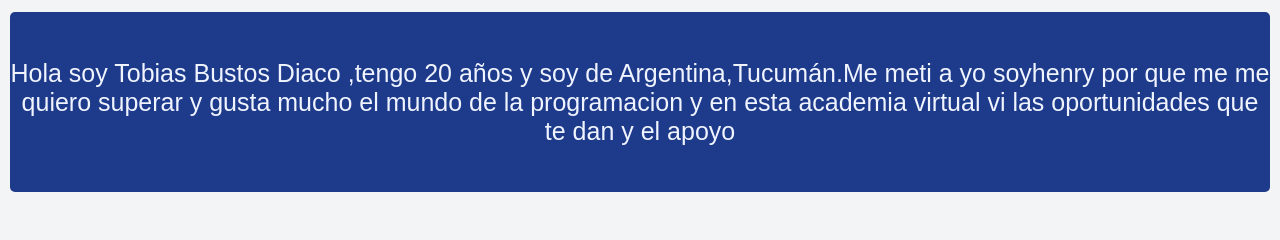
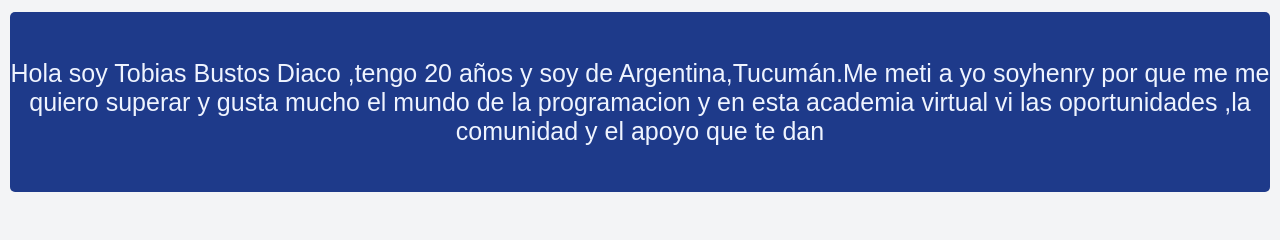
Before and after one commit to BDtobio/MODULO1, a website: page index.html in a window 1280 px wide. Shown: the part 110-350 px from the top of the page. Drawn offline with Linux system fonts and the light colour scheme.

Commit message:
primer commit

```diff
--- a/index.html
+++ b/index.html
@@ -22,7 +22,7 @@
 
 <div class="profile_container">
     <p class="profile_presentation">
-        Hola soy Tobias Bustos Diaco ,tengo 20 años y soy de Argentina,Tucumán.Me meti a yo soyhenry por que me me quiero superar y gusta mucho el mundo de la programacion y en esta academia virtual vi las oportunidades que te dan y el apoyo
+        Hola soy Tobias Bustos Diaco ,tengo 20 años y soy de Argentina,Tucumán.Me meti a yo soyhenry por que me me quiero superar y gusta mucho el mundo de la programacion y en esta academia virtual vi las oportunidades ,la comunidad y el apoyo que te dan
     </p>
 </div>
 </section>
```
